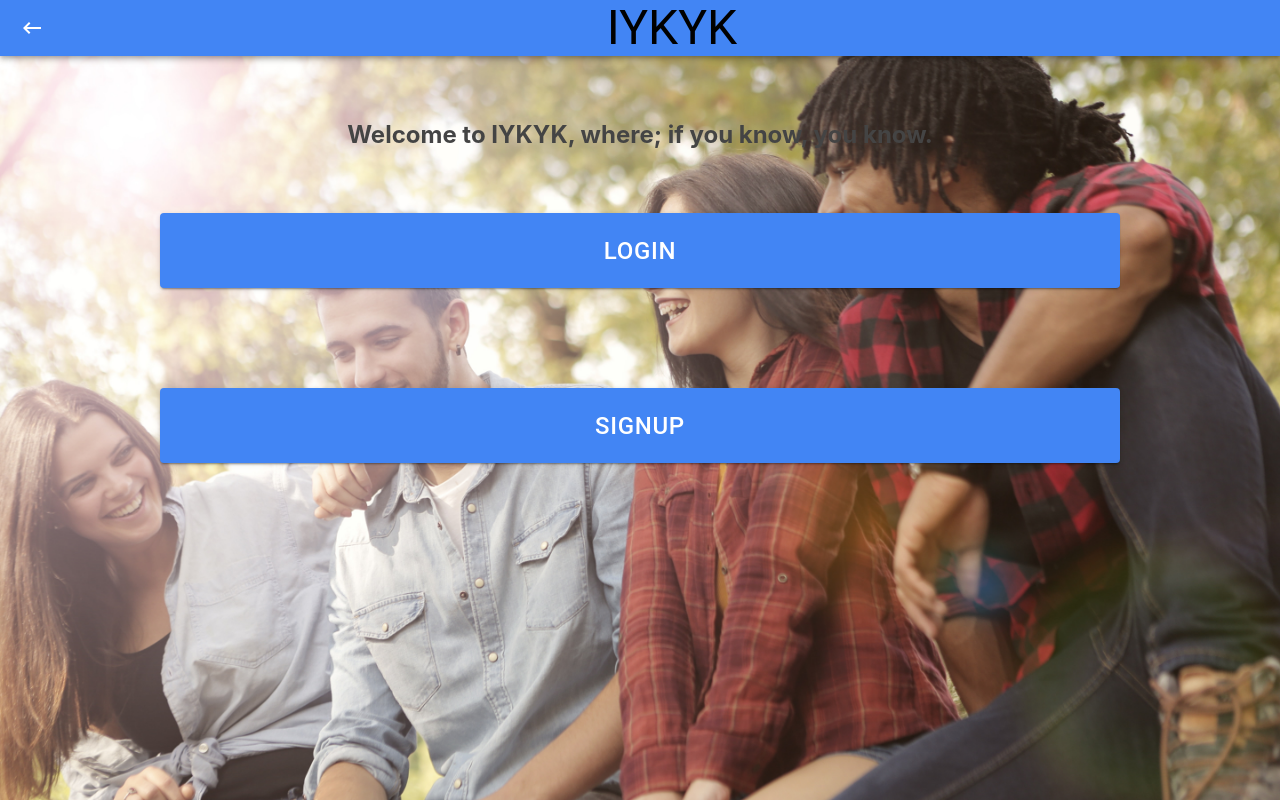
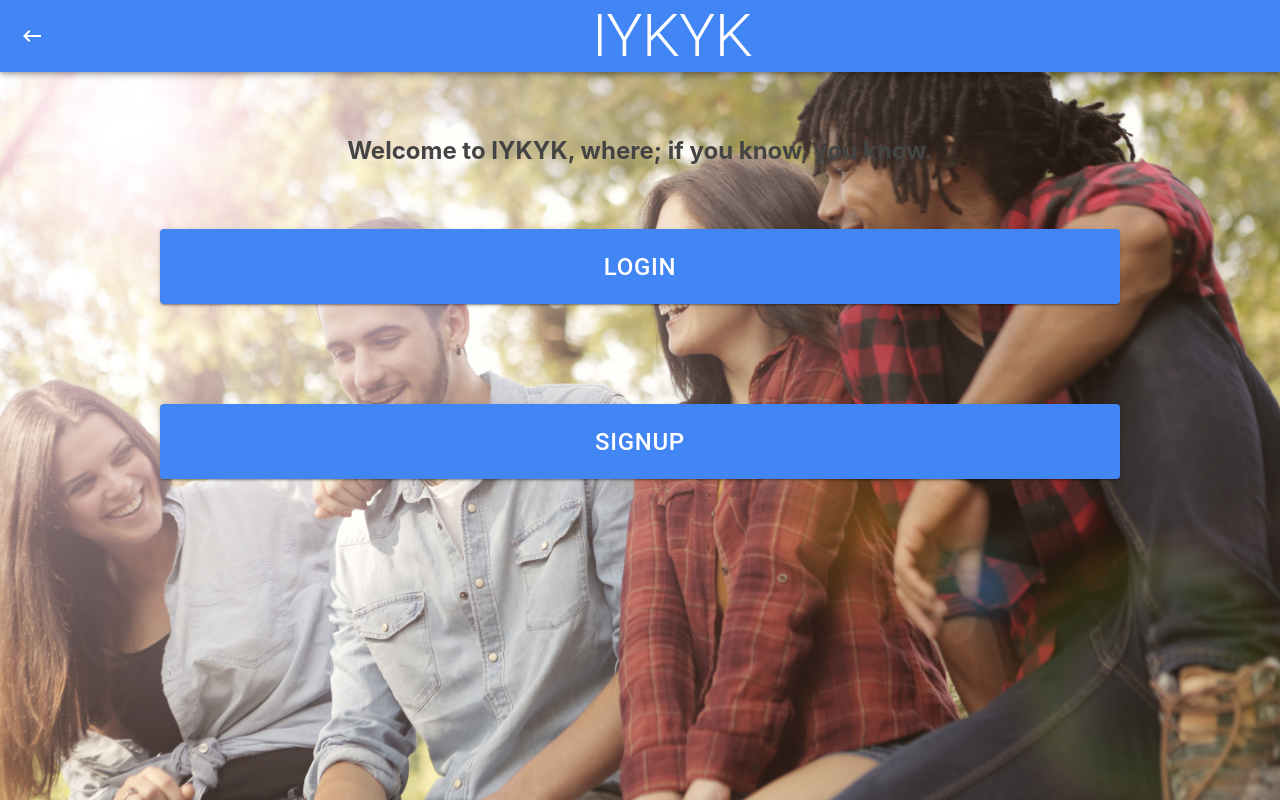
Before and after one commit to Jeff-T-Schmidt/IYKYK, a React (Create React App) app: page / in a window 1280 px wide. Built offline with nearby package versions, Linux system fonts and the light colour scheme; no server answers.

Commit message:
fixed header

```diff
--- a/src/components/Header/index.js
+++ b/src/components/Header/index.js
@@ -15,13 +15,14 @@ export default function Header(props) {
   // console.log(props)
   return (
     <AppBar position="static" style={{ background: '#4285F4' }}>
-      <Link to='/'>
           <Box
             sx={{
               display: 'flex',
               flexDirection:'row',
+              alignItems: 'center',
             }}
           >
+            <Link to='/'>
               <Button
                 className="btn1"
                 size="large"
@@ -30,13 +31,18 @@ export default function Header(props) {
                 }}>
                 <KeyboardBackspaceIcon></KeyboardBackspaceIcon>
               </Button>
-            <Typography variant="h3"
-              component="div" sx={{ flexGrow: 1 }} textAlign="center" color="black">
+            </Link>
+              <Typography variant="h2"
+                component="div" sx={{ flexGrow: 1, color:'white' }} textAlign="center" color="black">
                 IYKYK
               </Typography>
               {props.isLoggedIn?(
                     <>
                         {/* <Link to={`/home`}><button>Home</button></Link> */}
+                        <Typography variant="h5"
+                          component="div" sx={{ flexGrow: 1, color:'white', }} textAlign="center" color="black" bottom="0">
+                          Welcome, {props.name}!
+                        </Typography>
                         <Button
 
                           onClick={props.logout}
@@ -55,7 +61,6 @@ export default function Header(props) {
                     </>
                 )}
           </Box>
-      </Link>
     </AppBar>
   );
 }
```
Lines whose indentation alone changed are shown as unchanged.
